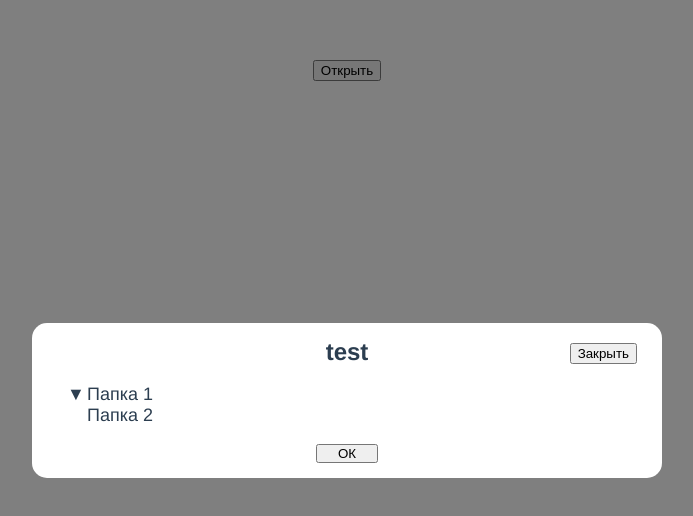
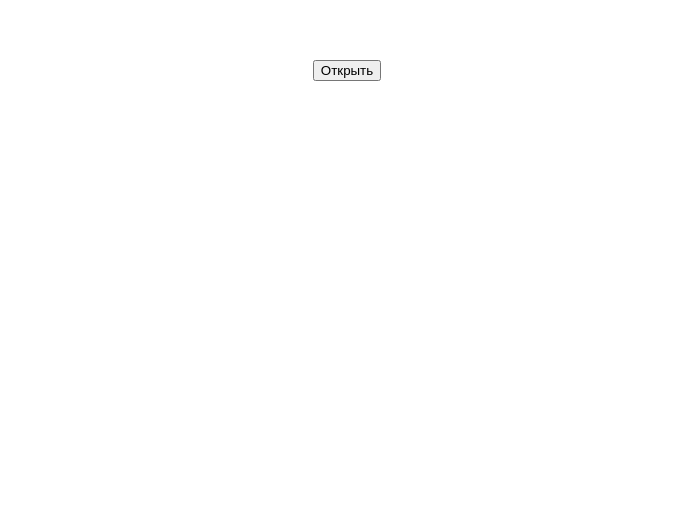
Before and after one commit to IgorevSh/test_modal, a Vue app: page / in a window 1280 px wide. Shown: the top 516 px of the page, without its empty margins (293-986 px from the left). Built offline with nearby package versions, Linux system fonts and the light colour scheme.

Commit message:
test modal

```diff
--- a/src/components/Modal/ModalButton.vue
+++ b/src/components/Modal/ModalButton.vue
@@ -8,7 +8,7 @@
 import ModalWindow from "@/components/Modal/ModalWindow.vue";
 import { ref } from "vue";
 
-const showModal = ref(true);
+const showModal = ref(false);
 const modalTitle = ref("test");
 function customEmit(id: string): void {
   alert(`Выбранный id ${id}`);
```
